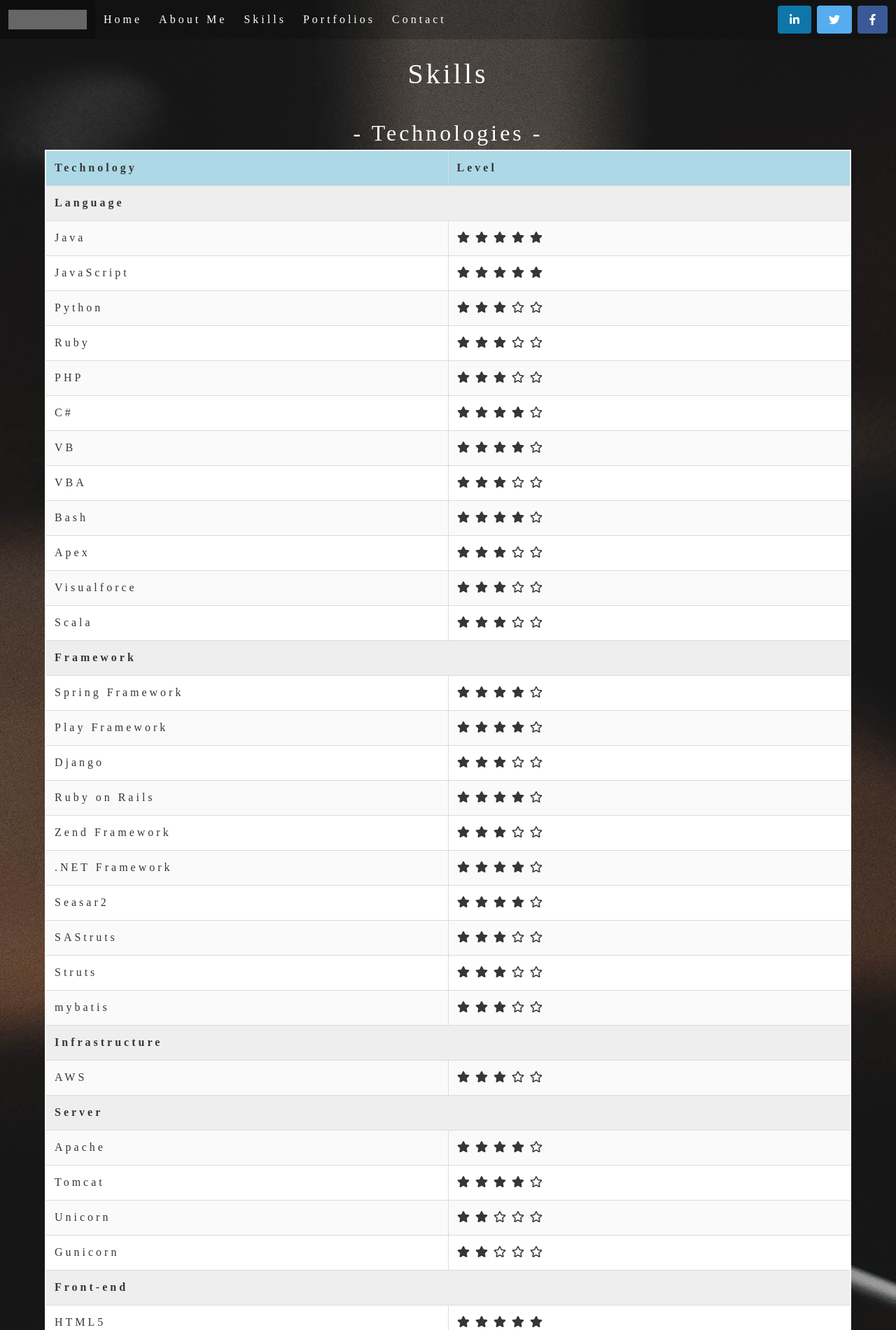
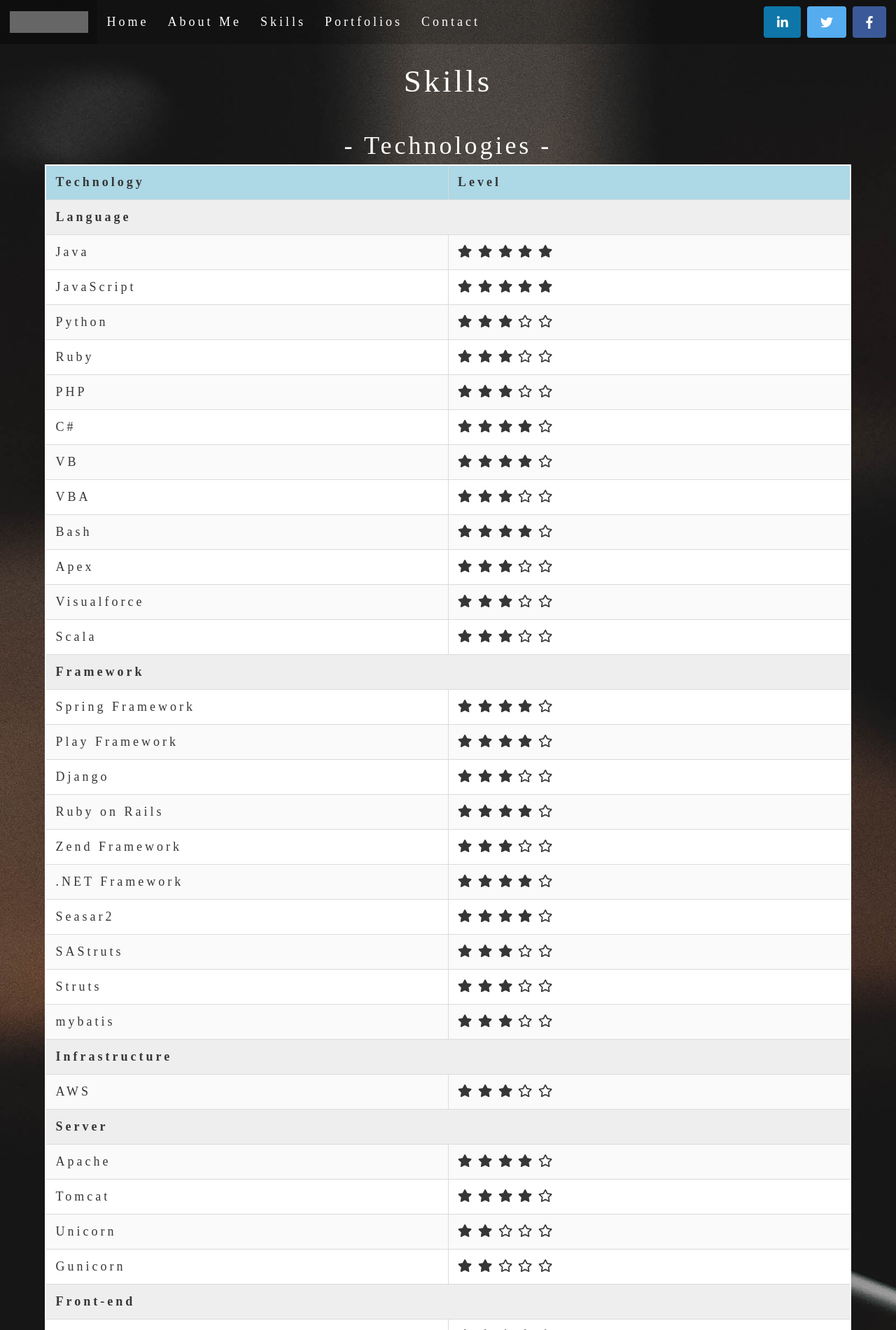
Before and after one commit to TaichiKanaya/attakait_hp, a Django app: page /hp/skills/ in a window 1280 px wide. Shown: the top 1901 px of the page at 70% size. Run offline with Django 3.2, Linux system fonts and the light colour scheme; some libraries are stand-ins or nearby versions; some web fonts are replaced; grey boxes are pictures that could not be loaded.

Commit message:
レスポンシブ対応

```diff
--- a/hp/templates/base.html
+++ b/hp/templates/base.html
@@ -14,6 +14,7 @@
     <script defer src="https://use.fontawesome.com/releases/v5.3.1/js/all.js"></script>
   </head>
   <body style="background-image: url({% static 'images/back_image.jpg' %});background-size: cover;background-position: left 60%;color:white;" >
+  <div class="wrap">
     <nav class="navbar" role="navigation" aria-label="main navigation" style="background-color:rgba(0,0,0,0.2);">
       <div class="navbar-brand">
         <a class="navbar-item" href="{% url 'hp:home' %}">
@@ -58,5 +59,6 @@
         <p style="margin-top:80px">© 2018-2020 あったかIT All rights reserved.</p>
       </div>
     </footer>
+  </div>
   </body>
 </html>
--- a/hp/templates/skills.html
+++ b/hp/templates/skills.html
@@ -5,7 +5,7 @@
         <p class="is-size-2" style="margin-top:20px;">Skills</p>
         <div class="has-text-centered" style="margin-top:30px;">
             <p class="is-size-3">- Technologies -</p>
-            <table class="table is-bordered is-striped is-hoverable is-fullwidth" style="border: 2px solid #fff;">
+            <table class="table is-bordered is-striped is-hoverable is-fullwidth is-size-6" style="border: 2px solid #fff;">
                 <thead>
                 <tr>
                     <th style="width:50%">Technology</th>
@@ -666,7 +666,7 @@
         </div>
         <div class="has-text-centered" style="margin-top:50px;">
             <p class="is-size-3">- Qualifications -</p>
-            <table class="table is-bordered is-striped is-hoverable is-fullwidth" style="border: 2px solid #fff;">
+            <table class="table is-bordered is-striped is-hoverable is-fullwidth is-size-6" style="border: 2px solid #fff;">
                 <thead>
                 <tr>
                     <th style="width:50%">Acquisition Date</th>
--- a/static/css/main.css
+++ b/static/css/main.css
@@ -1,3 +1,15 @@
+@media screen and (max-width:480px) {
+  html {
+    font-size: 11px;
+  }
+}
+
+@media screen and (min-width:480px) {
+  html {
+    font-size: 18px;
+  }
+}
+
 html {
   background-color:black;
 }
@@ -5,13 +17,6 @@ html {
 body {
   font-family: 'Mate', serif;
   letter-spacing: 4px !important;
-}
-
-a.navbar-item:hover{
-  background: rgba(0,0,0,0.3) !important;
-}
-a:hover{
-  opacity:0.6 !important;
 }
 
 tr {
@@ -28,3 +33,15 @@ th {
 td {
   vertical-align:middle !important;
 }
+
+a:hover{
+  opacity:0.6 !important;
+}
+
+a.navbar-item:hover{
+  background: rgba(0,0,0,0.3) !important;
+}
+
+.wrap {
+	overflow: hidden;
+}
```
